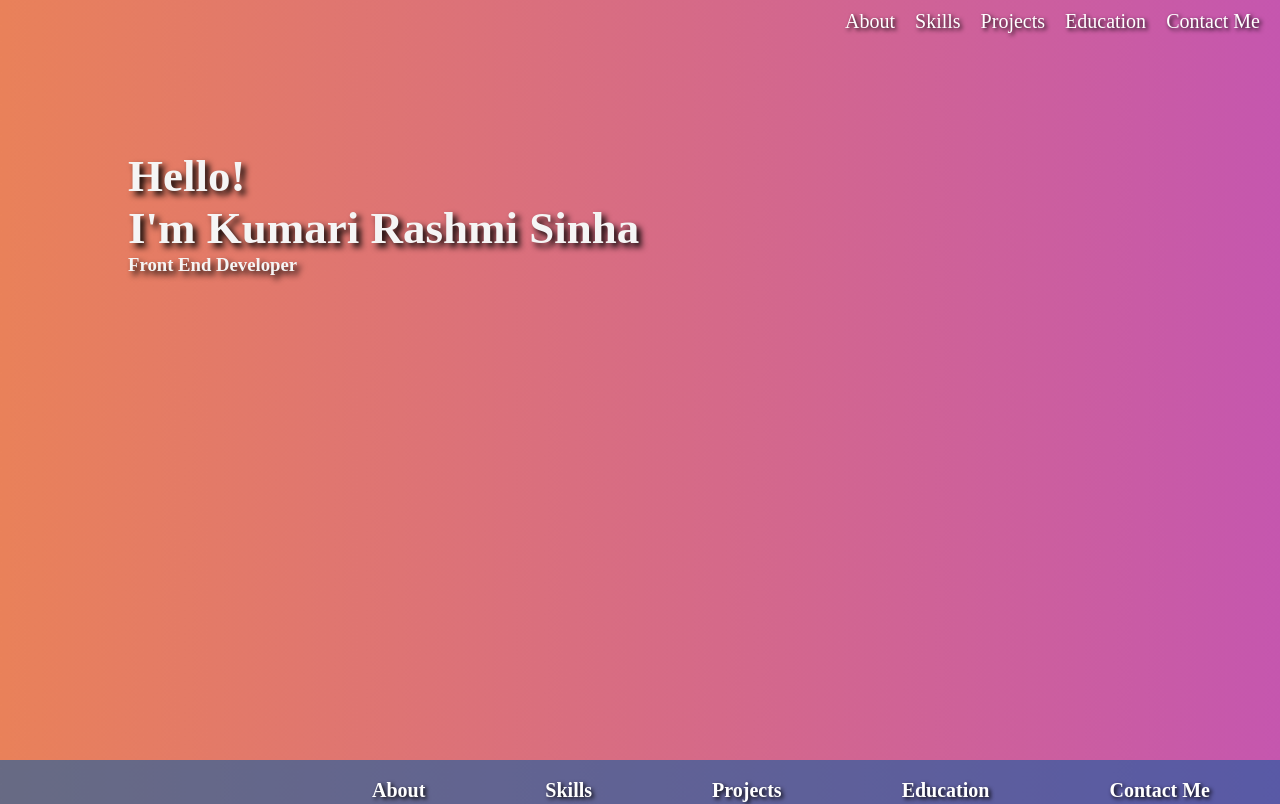
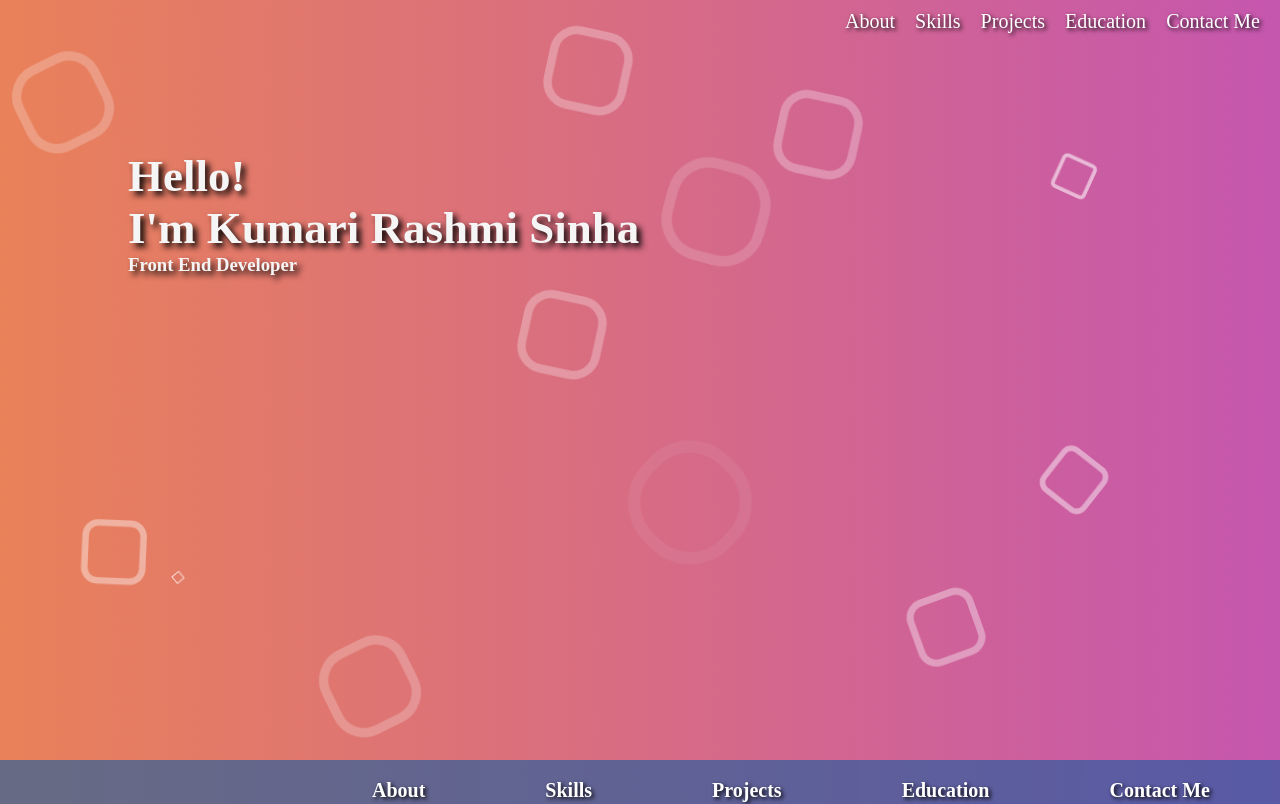
Before and after one commit to rashmiSinha7/resume-app, a React (Create React App) app: page / in a window 1280 px wide. Shown: the top 804 px of the page. Built offline with nearby package versions, Linux system fonts and the light colour scheme; no server answers.

Commit message:
changesoncss

```diff
--- a/src/App.css
+++ b/src/App.css
@@ -184,7 +184,7 @@ body {
 }
 
 .wrapper {
-  position: relative;
+  position: absolute;
   top:0px;
   left:0px;
   width: 100%;
@@ -200,7 +200,7 @@ body {
 
   border: 10px solid rgba(255, 255, 255, 0.8);
 }
-.box div:nth-child(1) {
+.wrapper .box div:nth-child(1) {
   top: 12%;
   left: 42%;
   animation: animate 10s linear infinite;
```
Also changed, not shown: 6 other files (tests, documents, lock files or other folders).
